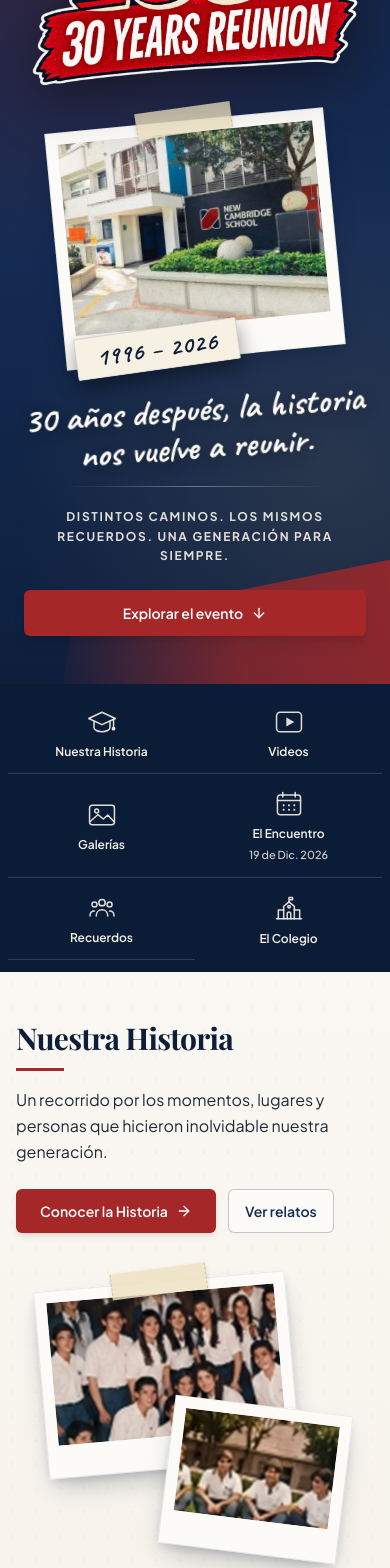
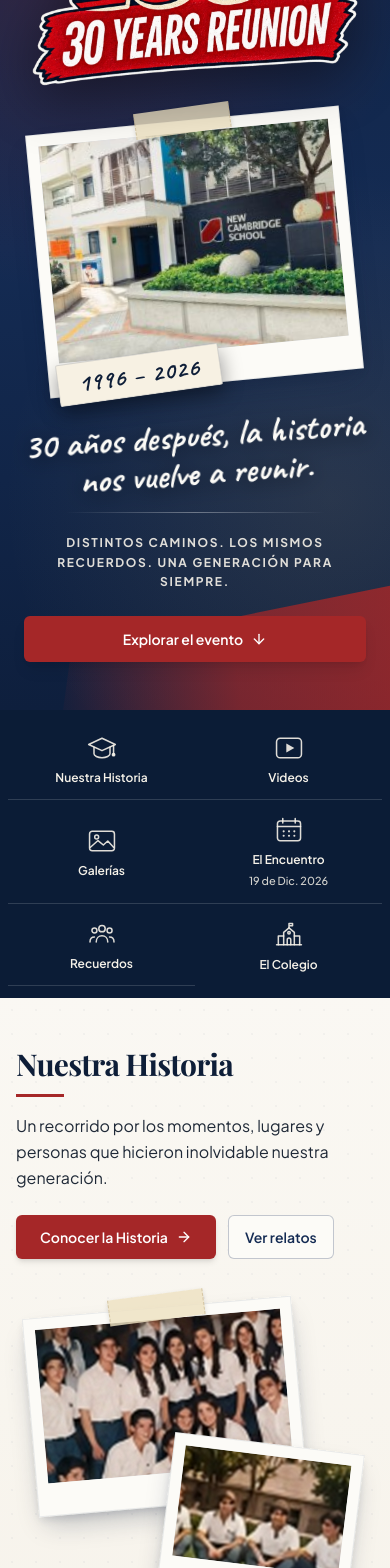
Before and after one commit to utrademy/cambridge-1996-reunion, a Next.js app: page / in a window 390 px wide. Shown: the part 320-1888 px from the top of the page. Built offline with nearby package versions, Linux system fonts and the light colour scheme; no server answers; a web font is replaced by a local one.

Commit message:
Adjust mobile polaroid width to 88% (max-w-380px) centered with full hover animation

```diff
--- a/src/app/page.tsx
+++ b/src/app/page.tsx
@@ -179,7 +179,7 @@ export default async function HomePage() {
             <div className="grid grid-cols-1 lg:grid-cols-12 items-center gap-8 lg:gap-4">
               {/* Left Column: Tilted Polaroid with Campus & "1996 - 2026" Overlapping Paper Tag */}
               <div className="order-2 lg:order-1 lg:col-span-4 flex justify-center">
-                <div className="relative w-[80%] max-w-[280px] sm:w-full sm:max-w-[360px] group">
+                <div className="relative w-[88%] max-w-[330px] sm:w-full sm:max-w-[360px] group">
                   <div className="polaroid-frame album-tape-top relative w-full -rotate-[5.5deg] bg-[#F7F1E3] p-3 pb-7 shadow-[0_22px_48px_rgba(0,0,0,0.55)] transition-all duration-500 group-hover:rotate-0 group-hover:scale-[1.02]">
                     <div className="relative aspect-[4/3] w-full overflow-hidden bg-[#142B53]/15">
                       <Image
--- a/src/components/HomePolaroidCluster.tsx
+++ b/src/components/HomePolaroidCluster.tsx
@@ -123,7 +123,7 @@ export function HomePolaroidCluster({
 
     return (
       <>
-        <div className="relative mx-auto w-[86%] max-w-[340px] sm:w-full sm:max-w-[560px] py-2 sm:py-4">
+        <div className="relative mx-auto w-[92%] max-w-[440px] sm:w-full sm:max-w-[560px] py-2 sm:py-4">
           {/* Primary Tilted Polaroid (Top-Left, tilted -5deg with masking tape) */}
           <button
             type="button"
@@ -197,7 +197,7 @@ export function HomePolaroidCluster({
             key={item.id}
             type="button"
             onClick={() => setActiveIndex(idx)}
-            className={`polaroid-frame group mx-auto block w-[78%] max-w-[280px] sm:w-full sm:max-w-none bg-[#FCFBF7] p-2.5 sm:p-3 pb-6 sm:pb-7 shadow-[0_20px_42px_rgba(0,0,0,0.45)] text-left transition-all duration-500 hover:rotate-0 hover:scale-105 sm:hover:scale-110 hover:z-30 cursor-pointer ${
+            className={`polaroid-frame group mx-auto block w-[88%] max-w-[380px] sm:w-full sm:max-w-none bg-[#FCFBF7] p-2.5 sm:p-3 pb-6 sm:pb-7 shadow-[0_20px_42px_rgba(0,0,0,0.45)] text-left transition-all duration-500 hover:rotate-0 hover:scale-[1.04] sm:hover:scale-110 hover:z-30 cursor-pointer ${
               cardClasses[idx]
             }`}
             aria-label={`Ver fotografía: ${item.title}`}
--- a/src/components/PolaroidCard.tsx
+++ b/src/components/PolaroidCard.tsx
@@ -30,7 +30,8 @@ export function PolaroidCard({
 
   return (
     <div
-      className={`polaroid-frame album-tape-top group mx-auto w-[82%] max-w-[300px] sm:w-full sm:max-w-[340px] transition-all duration-300 hover:rotate-0 hover:scale-[1.03] hover:z-20 rounded-[3px] ${tiltClass}`}
+      style={{ transform: `rotate(${asset.rotation_deg || 0}deg)` }}
+      className="polaroid-frame album-tape-top group mx-auto w-[88%] max-w-[380px] sm:w-full sm:max-w-none transition-transform duration-300 hover:!rotate-0 hover:scale-[1.03] hover:z-20 rounded-[3px]"
     >
       <button
         type="button"
```
